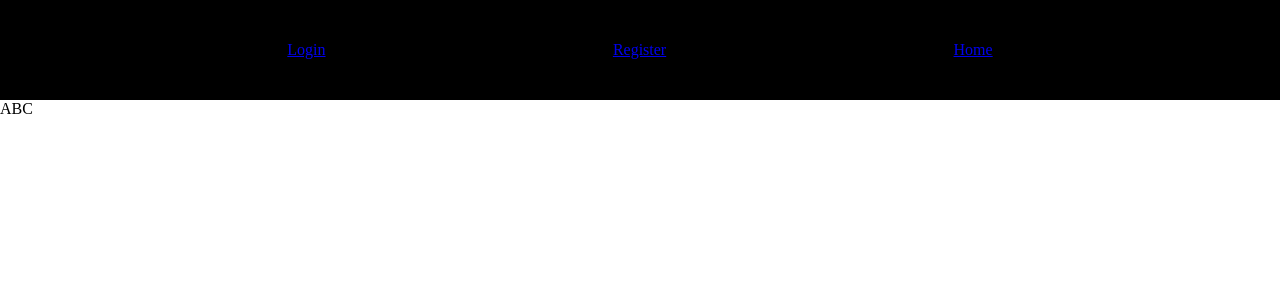
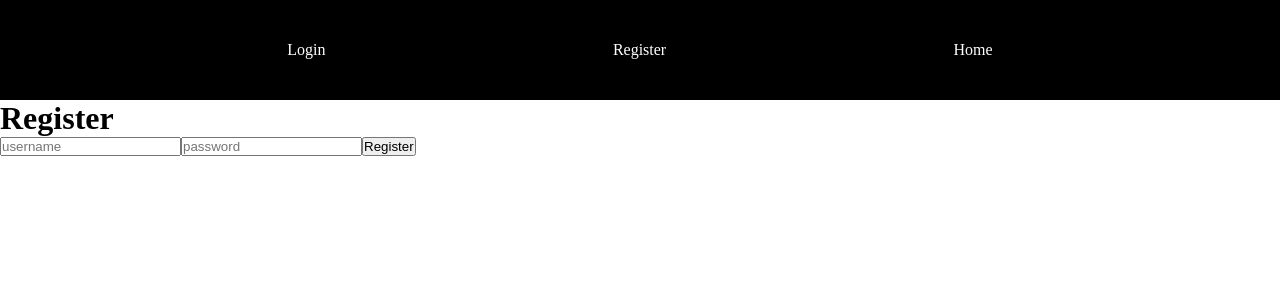
Before and after one commit to nicky1127/local-auth-ts, a React (Create React App) app in the folder client/: page /register in a window 1280 px wide. Shown: the top 300 px of the page. Built offline with nearby package versions, Linux system fonts and the light colour scheme; no server answers.

Commit message:
Create register page

```diff
--- a/client/src/App.tsx
+++ b/client/src/App.tsx
@@ -11,7 +11,7 @@ import Register from "./pages/Register";
 
 function App() {
   const ctx = useContext(myContext);
-  console.log("ctx in App", ctx);
+
   return (
     <BrowserRouter>
       <NavBar />
--- a/client/src/components/NavBar.tsx
+++ b/client/src/components/NavBar.tsx
@@ -1,14 +1,27 @@
+import Axios from "axios";
 import React, { useContext } from "react";
 import { Link } from "react-router-dom";
 import { myContext } from "../pages/Context";
 
 export default function NavBar() {
   const ctx = useContext(myContext);
+
+  const logout = () => {
+    Axios.get("http://localhost:4000/logout", { withCredentials: true }).then(
+      (res) => {
+        if (res.data === "success") {
+          window.location.href = "/";
+        }
+      }
+    );
+  };
   return (
     <div className="NavContainer">
       {ctx ? (
         <>
-          <Link to="/logout">Logout</Link>
+          <Link onClick={logout} to="/logout">
+            Logout
+          </Link>
           {ctx.isAdmin && <Link to="/admin">Admin</Link>}
           <Link to="/profile">Profile</Link>
         </>
--- a/client/src/main.css
+++ b/client/src/main.css
@@ -13,3 +13,8 @@
   align-items: center;
   justify-content: space-evenly;
 }
+
+.NavContainer a {
+  color: white;
+  text-decoration: none;
+}
--- a/client/src/pages/HomePage.tsx
+++ b/client/src/pages/HomePage.tsx
@@ -1,8 +1,5 @@
-import React, { useContext } from "react";
-import { myContext } from "./Context";
+import React from "react";
 
 export default function HomePage() {
-  const ctx = useContext(myContext);
-  console.log("ctx", ctx);
   return <div></div>;
 }
--- a/client/src/pages/Login.tsx
+++ b/client/src/pages/Login.tsx
@@ -16,17 +16,9 @@ export default function Login() {
         { withCredentials: true }
       )
       .then((res) => {
-        console.log(res.data);
-      });
-  };
-
-  const getUser = () => {
-    axios
-      .get("http://localhost:4000/user", {
-        withCredentials: true,
-      })
-      .then((res) => {
-        console.log(res.data);
+        if (res.data === "success") {
+          window.location.href = "/";
+        }
       });
   };
 
@@ -44,7 +36,6 @@ export default function Login() {
         onChange={(e) => setPassword(e.target.value)}
       />
       <button onClick={login}>Login</button>
-      <button onClick={getUser}>Get User that's Logged in</button>
     </div>
   );
 }
--- a/client/src/pages/Register.tsx
+++ b/client/src/pages/Register.tsx
@@ -1,5 +1,41 @@
-import React from "react";
+import axios from "axios";
+import React, { useState } from "react";
 
 export default function Register() {
-  return <div>ABC</div>;
+  const [username, setUsername] = useState<string>("");
+  const [password, setPassword] = useState("");
+
+  const register = () => {
+    axios
+      .post(
+        "http://localhost:4000/register",
+        {
+          username,
+          password,
+        },
+        { withCredentials: true }
+      )
+      .then((res) => {
+        if (res.data === "success") {
+          window.location.href = "/";
+        }
+      });
+  };
+
+  return (
+    <div>
+      <h1>Register</h1>
+      <input
+        type="text"
+        placeholder="username"
+        onChange={(e) => setUsername(e.target.value)}
+      />
+      <input
+        type="text"
+        placeholder="password"
+        onChange={(e) => setPassword(e.target.value)}
+      />
+      <button onClick={register}>Register</button>
+    </div>
+  );
 }
```
Also changed, not shown: 1 other file (tests, documents, lock files or other folders).
